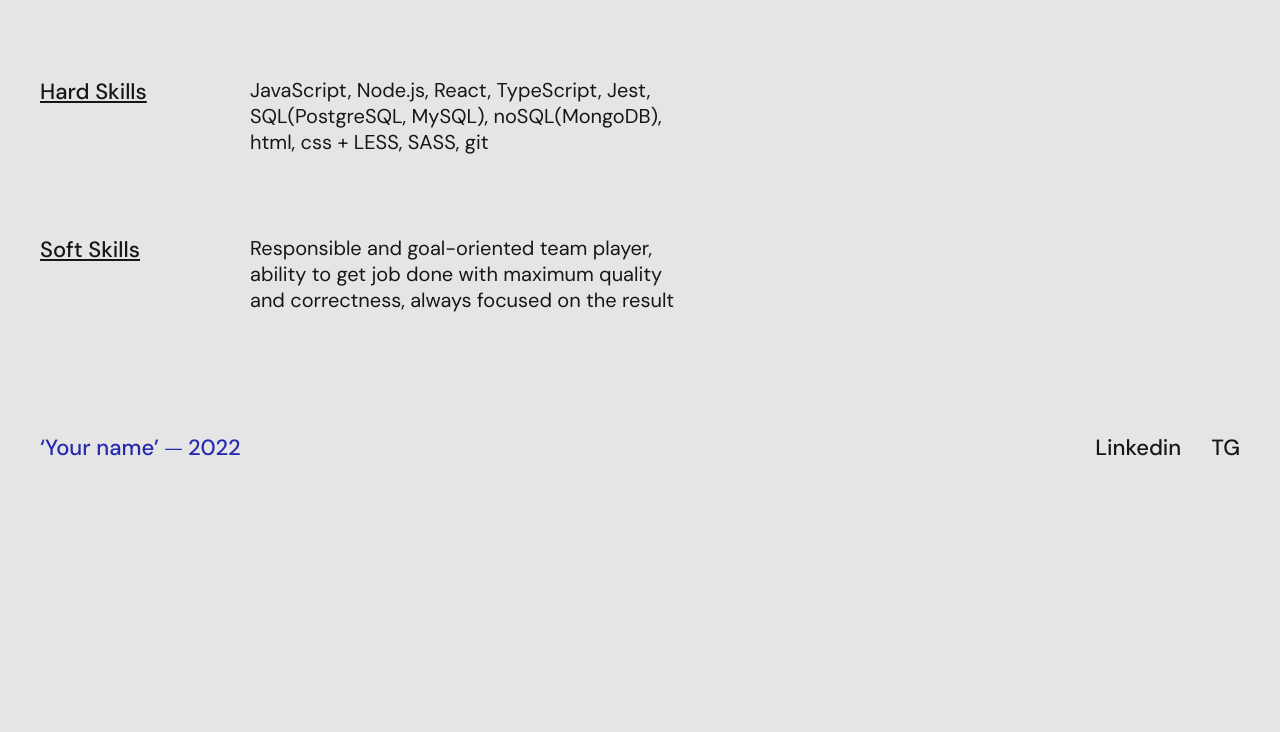
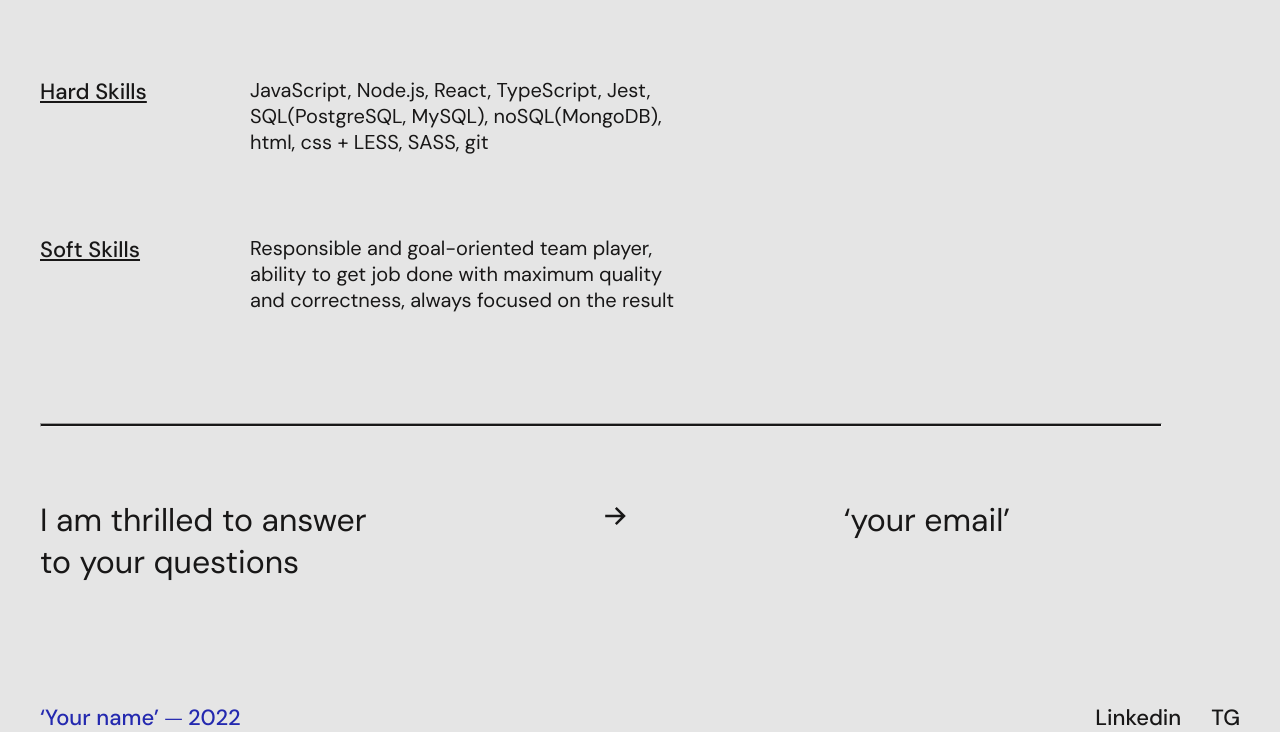
Before and after one commit to Michail-Seglin/Portfolio1, a plain HTML site: page page/about.html in a window 1280 px wide. Shown: the part 698-1430 px from the top of the page. Before the commit the page ends 1160 px from the top, so only its background shows below. Drawn offline with Linux system fonts and the light colour scheme; files whose address does not match are found by name.

Commit message:
about end

```diff
--- a/page/about.html
+++ b/page/about.html
@@ -46,7 +46,15 @@
                     correctness, always focused on the result</p>
             </div>
         </section>
-        <section class="contacts"></section>
+        <hr>
+        <section class="contacts">
+            <div>
+                <h2>I am thrilled to answer to your questions </h2>
+                <div class="img-logo"></div>
+                <p>‘your email’</p>
+            </div>
+        </section>
+
     </main>
     <footer>
         <p class="name">‘Your name’ ⏤ 2022</p>
--- a/style/about.css
+++ b/style/about.css
@@ -123,3 +123,43 @@ footer .name {
     color: #181717;
     text-decoration: underline;
 }
+
+hr {
+    width: 1120px;
+    background: #181717;
+    height: 2px;
+    margin-top: 110px;
+}
+
+/* class contacnts */
+.contacts div {
+    display: flex;
+    justify-content: space-between;
+    width: 970px;
+    margin-top: 40px;
+    align-items: baseline;
+}
+
+.contacts div h2 {
+    font: 400 32px 'DM Sans';
+    color: #181717;
+    width: 347px;
+}
+
+.contacts .img-logo {
+    background-image: url(../assets/↓.svg);
+    background-repeat: no-repeat;
+    background-size: contain;
+    width: 21px;
+    height: 24px;
+    position: relative;
+}
+
+.contacts .img-logo:hover {
+    left: 5px;
+}
+
+.contacts div p {
+    font: 400 32px 'DM Sans';
+    color: #181717;
+}
--- a/style/index.css
+++ b/style/index.css
@@ -154,8 +154,7 @@ footer .name {
     margin-left: 124px;
 }
 
-.project .img-line {
-    background-image: url(../assets/Seperator.svg);
+.project hr {
     width: 1115px;
     height: 3px;
     color: #181717;
```
Also changed, not shown: page/index.html (+2 -2 lines), assets/↓.svg (added).
